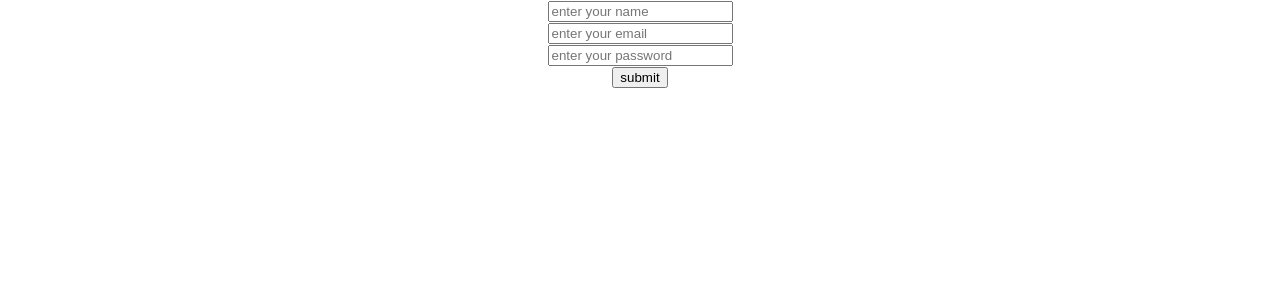
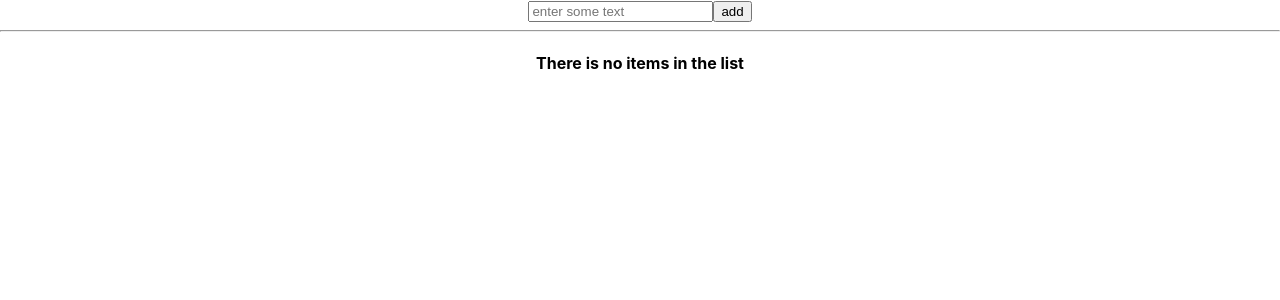
Before and after one commit to racharlasrikanth/react-full-course, a React (Create React App) app: page / in a window 1280 px wide. Shown: the top 300 px of the page. Built offline with nearby package versions, Linux system fonts and the light colour scheme.

Commit message:
useState todo list example added

```diff
--- a/src/App.js
+++ b/src/App.js
@@ -1,5 +1,5 @@
 import React from "react";
-import Final from "./useState/final/4-useState-example-2";
+import Final from "./useState/final/5-useState-example-3";
 
 function App() {
   return (
--- /dev/null
+++ b/src/useState/final/5-useState-example-3.js
@@ -0,0 +1,118 @@
+import React, { useState } from "react";
+
+const Index = () => {
+  const [list, setList] = useState([]);
+  const [message, setMessage] = useState({
+    text: "",
+    id: "",
+  });
+  const [editingItem, setEditingItem] = useState({
+    id: "",
+    isEditing: false,
+  });
+
+  const changeMessage = (e) => {
+    setMessage({
+      ...message,
+      text: e.target.value,
+    });
+  };
+
+  const handleSubmit = (e) => {
+    e.preventDefault();
+    let newTodo = {
+      text: message.text,
+      id: new Date().getTime().toString(),
+    };
+    setList([...list, newTodo]);
+    setMessage({
+      text: "",
+      id: "",
+    });
+  };
+
+  const handleDelete = (id) => {
+    let newTodos = list.filter((eachItem) => {
+      return eachItem.id !== id;
+    });
+    setList(newTodos);
+  };
+
+  const changeEditState = (id) => {
+    setEditingItem({
+      ...editingItem,
+      id: id,
+      isEditing: true,
+    });
+    let editableItem = list.find((eachItem) => eachItem.id === id);
+    setMessage({
+      ...message,
+      text: editableItem.text,
+      id: editableItem.id,
+    });
+  };
+
+  const handleEdit = (e) => {
+    e.preventDefault();
+    console.log("previous todos", list);
+    let newTodos = list.map((eachItem) => {
+      if (eachItem.id === editingItem.id) {
+        return {
+          text: message.text,
+          id: editingItem.id,
+        };
+      } else {
+        return eachItem;
+      }
+    });
+    setList(newTodos);
+    setMessage({
+      text: "",
+      id: "",
+    });
+    setEditingItem({
+      id: "",
+      isEditing: false,
+    });
+  };
+
+  return (
+    <div>
+      <form>
+        <input
+          type="text"
+          name="message"
+          id="message"
+          placeholder="enter some text"
+          value={message.text}
+          onChange={changeMessage}
+        />
+        {editingItem.isEditing ? (
+          <button onClick={handleEdit} type="submit">
+            edit
+          </button>
+        ) : (
+          <button onClick={handleSubmit} type="submit">
+            add
+          </button>
+        )}
+      </form>
+      <hr />
+      {list.length === 0 && <h4>There is no items in the list</h4>}
+      <ul>
+        {list.map((eachItem) => {
+          const { text, id } = eachItem;
+          return (
+            <li key={id}>
+              <span>{text}</span>
+              <button onClick={() => changeEditState(id)}>edit</button>
+              <button onClick={() => handleDelete(id)}>delete</button>
+            </li>
+          );
+        })}
+      </ul>
+    </div>
+  );
+};
+
+export default Index;
```
